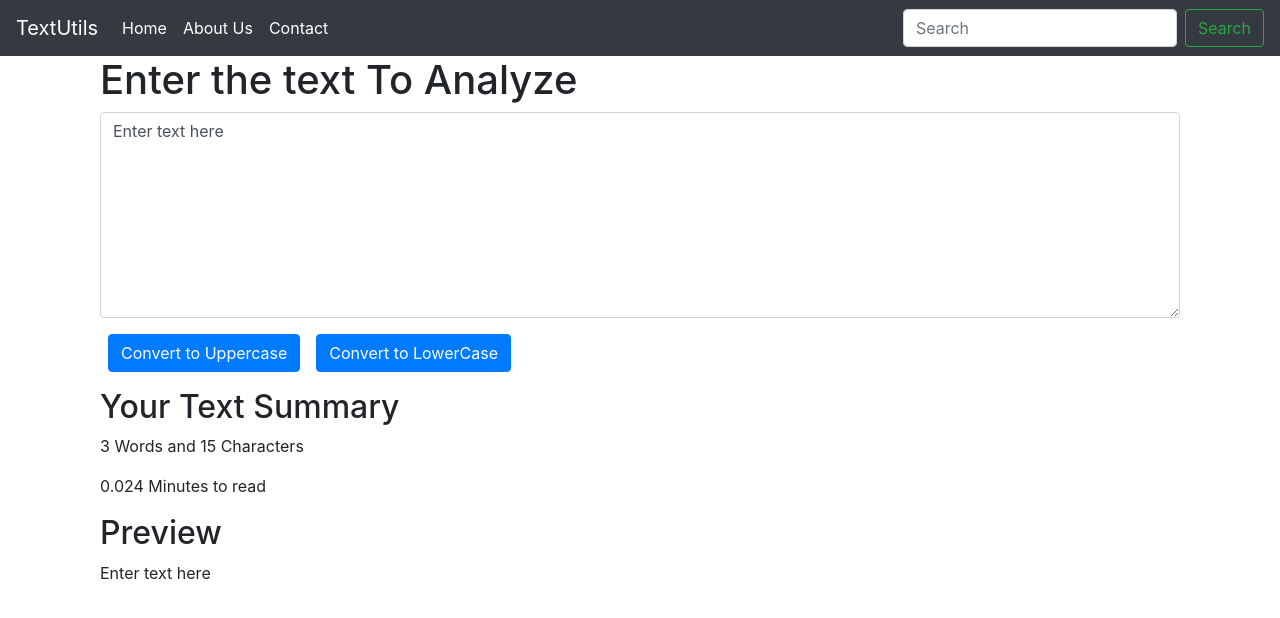
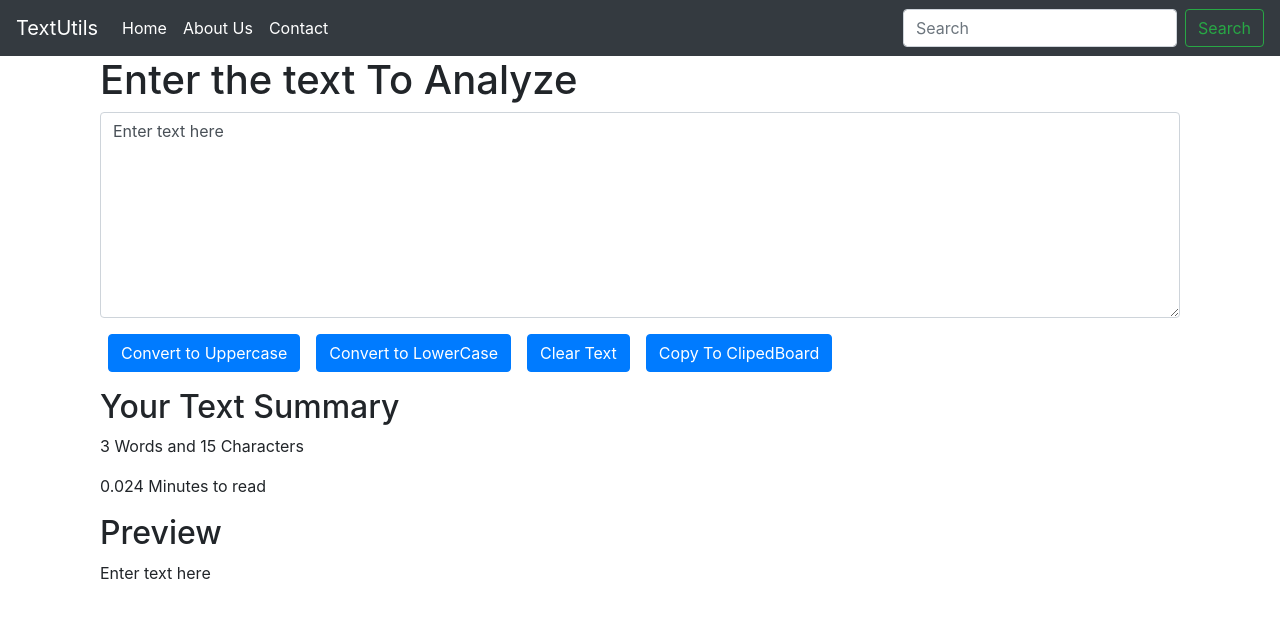
Before and after one commit to rajendrapacharne/React-Applications, a React (Create React App) app: page / in a window 1280 px wide. Shown: the top 618 px of the page. Built offline with nearby package versions, Linux system fonts and the light colour scheme.

Commit message:
Copy To Clipboard feature added

```diff
--- a/package.json
+++ b/package.json
@@ -7,6 +7,7 @@
     "@testing-library/react": "^13.4.0",
     "@testing-library/user-event": "^13.5.0",
     "bootstrap": "^5.3.1",
+    "clipboard": "^2.0.11",
     "react": "^18.2.0",
     "react-dom": "^18.2.0",
     "react-scripts": "5.0.1",
--- a/src/Components/TextForm.js
+++ b/src/Components/TextForm.js
@@ -1,20 +1,39 @@
 import React , {useState} from 'react'
-
+import ClipboardJS from 'clipboard';
 export default function TextForm(props) {
     const haddleupclick=(event)=> {
         console.log("Upper clicked Was Pressed")
         let newText=text.toUpperCase();
         setText(newText)
-    }
+    };
     const haddledclick=(event)=> {
       console.log("Lowercase clicked Was Pressed")
       let newText=text.toLowerCase();
       setText(newText)
-  }
+  };
+  const haddleClearclick=(event)=> {
+    console.log("haddleClearclick clicked Was Pressed")
+    let newText='';
+    setText(newText)
+};
+const haddlecopyclick = (event) => {
+  // Create a new ClipboardJS instance
+  const clipboard = new ClipboardJS('.btn-copy', {
+    text: () => text,
+  });
+
+  // Trigger the copy action
+  clipboard.onClick(event);
+
+  // Destroy the ClipboardJS instance to clean up
+  clipboard.destroy();
+
+  console.log('Text copied to clipboard');
+};
     const haddleOnChange=(event)=> {
         console.log("haddleOnChange ");
         setText(event.target.value)
-    }
+    };
     const [text, setText] = useState( 'Enter text here');
   return (
     <>
@@ -26,6 +45,9 @@ export default function TextForm(props) {
           </div>
           <button className="btn btn-primary mx-2"onClick={haddleupclick} > Convert to Uppercase </button>
           <button className="btn btn-primary mx-2"onClick={haddledclick} > Convert to LowerCase </button>
+          <button className="btn btn-primary mx-2"onClick={haddleClearclick} > Clear Text </button>
+          <button className="btn btn-primary mx-2"onClick={haddlecopyclick} > Copy To ClipedBoard </button>
+
   </div>
   <div className='container my-3'>
     <h2>Your Text Summary</h2>
@@ -35,6 +57,5 @@ export default function TextForm(props) {
     <p>{text}</p>
     </div>
   </>
-
   )
 }
```
Also changed, not shown: 1 other file (tests, documents, lock files or other folders).
